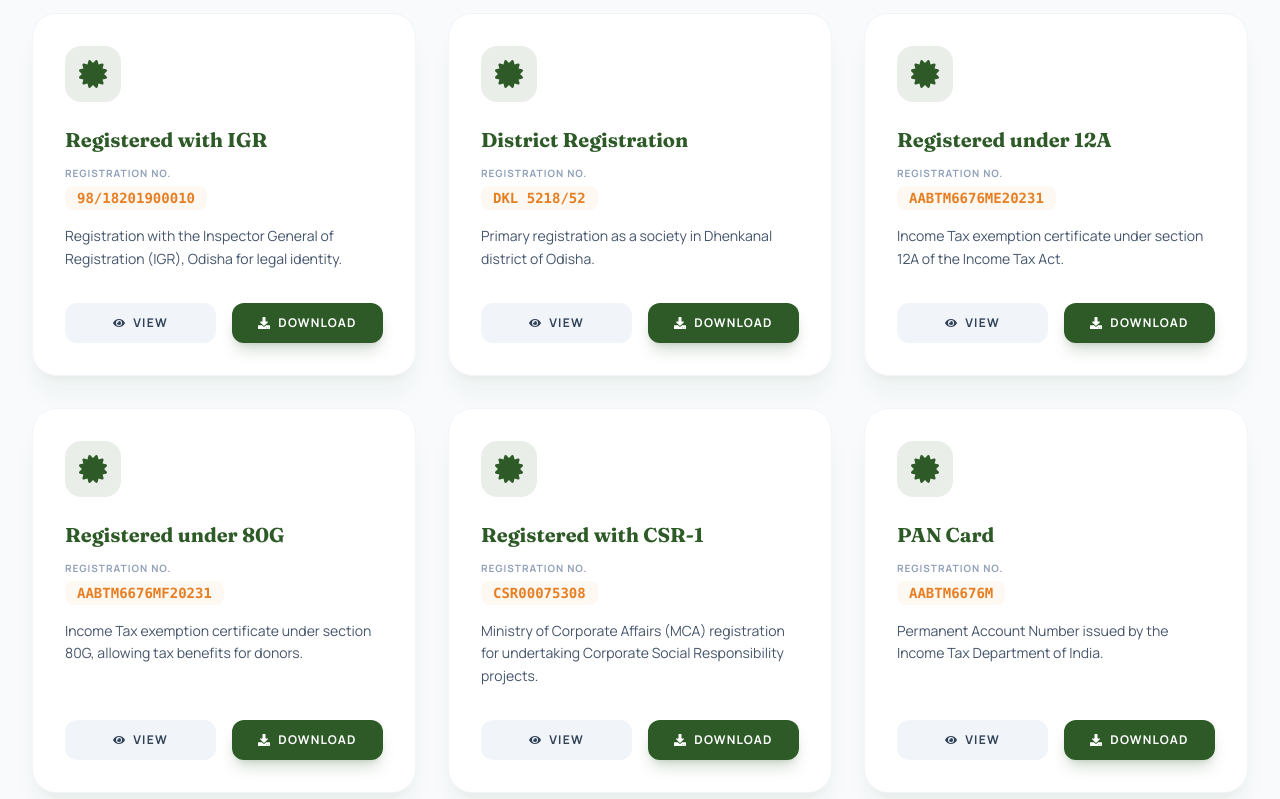
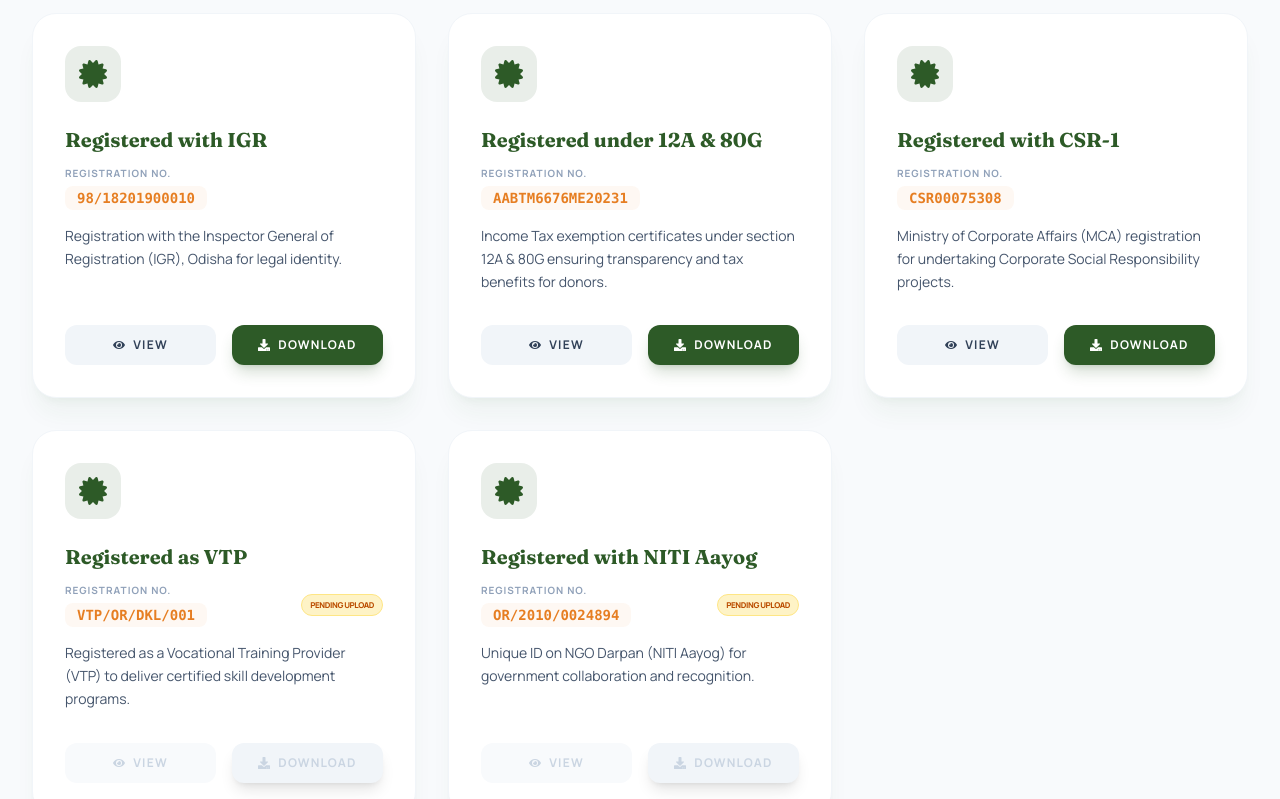
Before and after one commit to anisthdev/mission-ngo, a React (Vite) app: page /legal in a window 1280 px wide. Shown: the part 480-1279 px from the top of the page. Built offline with nearby package versions, Linux system fonts and the light colour scheme.

Commit message:
feat: show only one registration number for 12A & 80G card

```diff
--- a/src/pages/Legal.jsx
+++ b/src/pages/Legal.jsx
@@ -13,23 +13,17 @@
       description: "Registration with the Inspector General of Registration (IGR), Odisha for legal identity.",
       file: "/reports/registration-igr.pdf"
     },
-    {
+    /* {
       title: "District Registration",
       number: organizationInfo.registrations.districtNumber,
       description: "Primary registration as a society in Dhenkanal district of Odisha.",
       file: "/reports/registration-dkl.pdf"
-    },
+    }, */
     {
-      title: "Registered under 12A",
+      title: "Registered under 12A & 80G",
       number: organizationInfo.registrations.urn12A,
-      description: "Income Tax exemption certificate under section 12A of the Income Tax Act.",
+      description: "Income Tax exemption certificates under section 12A & 80G ensuring transparency and tax benefits for donors.",
       file: "/reports/12a.pdf"
-    },
-    {
-      title: "Registered under 80G",
-      number: organizationInfo.registrations.urn80G,
-      description: "Income Tax exemption certificate under section 80G, allowing tax benefits for donors.",
-      file: "/reports/80g.pdf"
     },
     {
       title: "Registered with CSR-1",
@@ -37,7 +31,7 @@
       description: "Ministry of Corporate Affairs (MCA) registration for undertaking Corporate Social Responsibility projects.",
       file: "/reports/csr-1.pdf"
     },
-    {
+    /* {
       title: "PAN Card",
       number: organizationInfo.registrations.pan,
       description: "Permanent Account Number issued by the Income Tax Department of India.",
@@ -48,7 +42,7 @@
       number: organizationInfo.registrations.gst,
       description: "Goods and Services Tax registration for statutory financial compliance.",
       file: "/reports/gst.pdf"
-    },
+    }, */
     {
       title: "Registered as VTP",
       number: organizationInfo.registrations.vtp,
```
